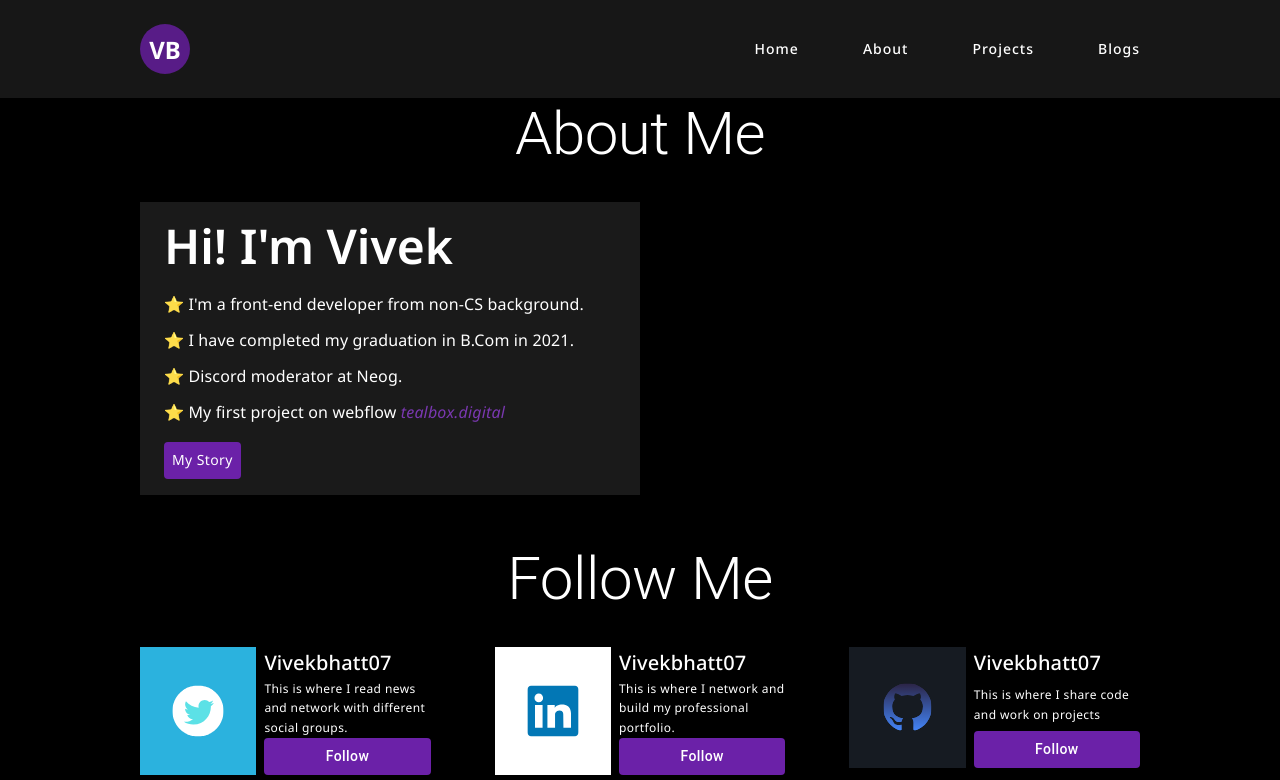
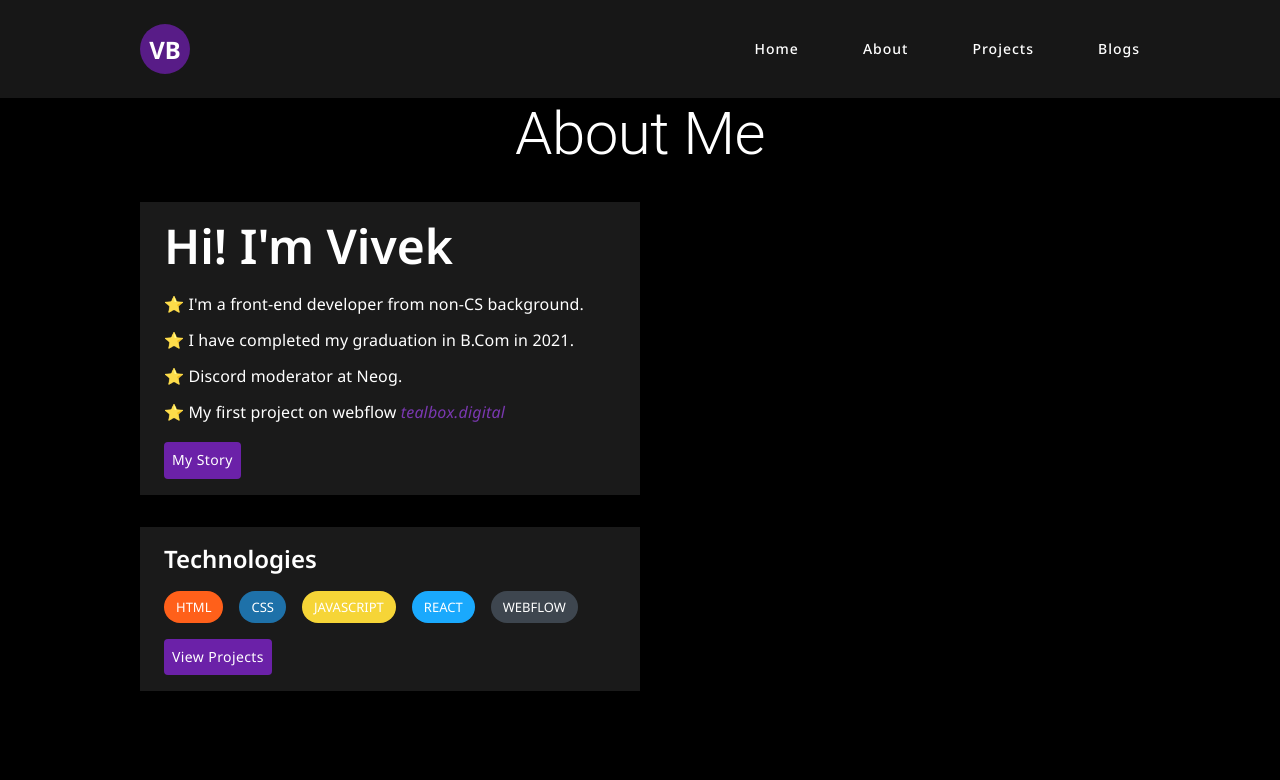
Before and after one commit to vivekbhatt07/portfolio, a React (Create React App) app: page /About in a window 1280 px wide. Shown: the top 780 px of the page. Built offline with nearby package versions, Linux system fonts and the light colour scheme.

Commit message:
tech card

```diff
--- a/src/Pages/AboutPage/AboutPage.scss
+++ b/src/Pages/AboutPage/AboutPage.scss
@@ -75,6 +75,7 @@
       display: flex;
       flex-direction: column;
       gap: 1em;
+      margin-bottom: 32px;
       background-color: transparent;
       align-items: flex-start;
       .about-me-head {
@@ -98,6 +99,18 @@
               color: #6b21a8;
               font-style: italic;
             }
+          }
+        }
+      }
+
+      .about-me-chips {
+        list-style: none;
+        display: flex;
+        gap: 16px;
+        .about-me-chip {
+          .chip {
+            font-family: var(--primary-font);
+            color: #fff;
           }
         }
       }
--- a/src/Pages/AboutPage/index.jsx
+++ b/src/Pages/AboutPage/index.jsx
@@ -1,7 +1,7 @@
 import React from "react";
 import "./AboutPage.scss";
 import { PageContainer } from "../../Component";
-import { Button, Typography } from "@mui/material";
+import { Button, Typography, Chip } from "@mui/material";
 import GitCardLogo from "../../Assets/Images/git-card-logo.svg";
 import LinkedinCardLogo from "../../Assets/Images/linked-card-logo.svg";
 import TwitterCardLogo from "../../Assets/Images/twitter-card-logo.svg";
@@ -91,6 +91,53 @@ function AboutPage() {
 
             <Button className="about-me-btn">my story</Button>
           </article>
+          <article className="about-me">
+            <Typography className="about-me-head" variant="h5">
+              Technologies
+            </Typography>
+            <ul className="about-me-chips">
+              <li className="about-me-chip">
+                <Chip
+                  label="HTML"
+                  className="chip"
+                  sx={{ backgroundColor: "#FF4E00" }}
+                />
+              </li>
+              <li className="about-me-chip">
+                <Chip
+                  label="CSS"
+                  className="chip"
+                  sx={{ backgroundColor: "#04619F" }}
+                />
+              </li>
+              <li className="about-me-chip">
+                <Chip
+                  label="JAVASCRIPT"
+                  color="secondary"
+                  className="chip"
+                  sx={{ backgroundColor: "#F5D020" }}
+                />
+              </li>
+              <li className="about-me-chip">
+                <Chip
+                  label="REACT"
+                  color="success"
+                  className="chip"
+                  sx={{ backgroundColor: "#009FFD" }}
+                />
+              </li>
+              <li className="about-me-chip">
+                <Chip
+                  label="WEBFLOW"
+                  color="success"
+                  className="chip"
+                  sx={{ backgroundColor: "#28313B" }}
+                />
+              </li>
+            </ul>
+
+            <Button className="about-me-btn">View Projects</Button>
+          </article>
         </div>
       </section>
       <section className="social-section">
```
